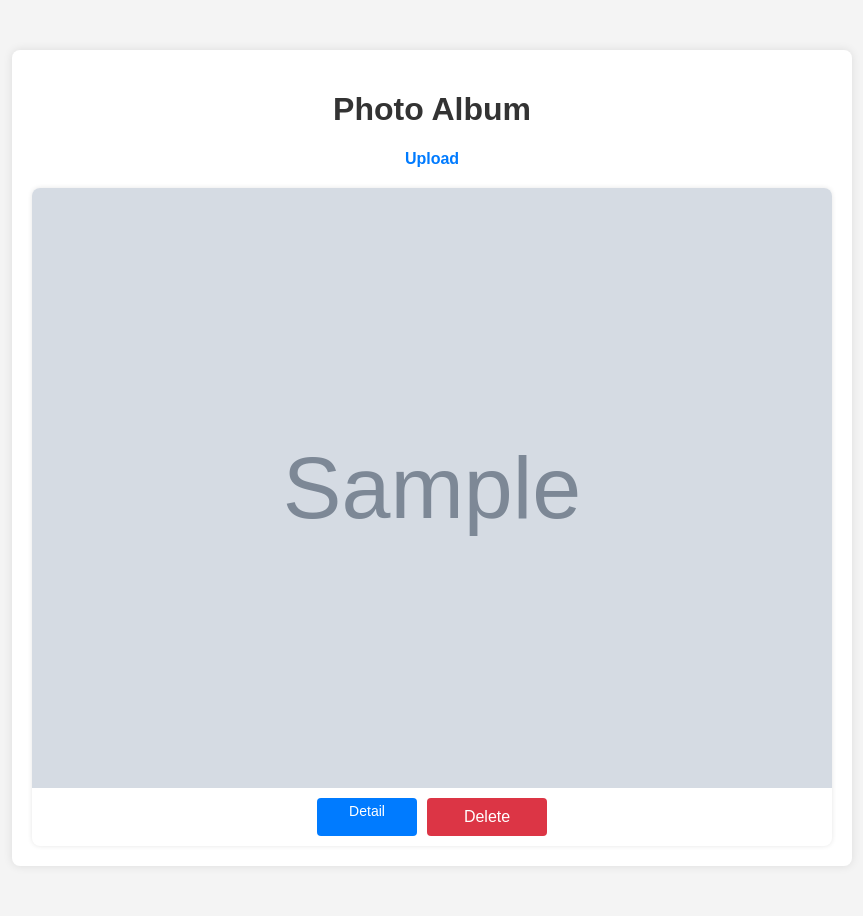
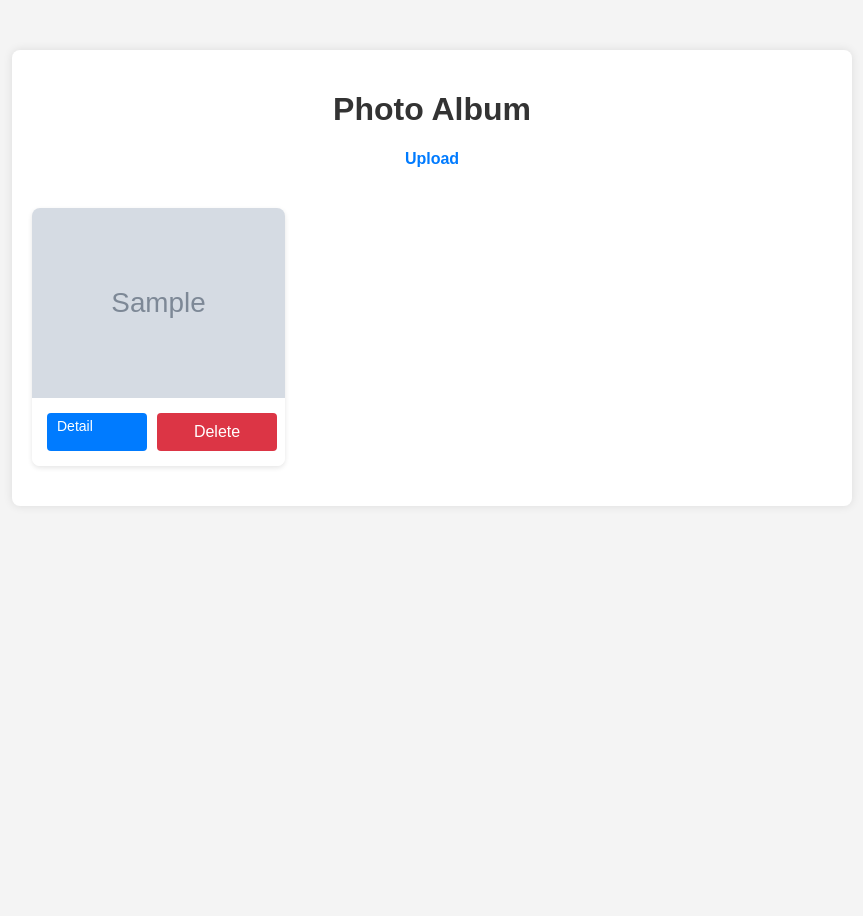
Before and after one commit to arona14/neonumy-test, a Django app: page / in a window 1280 px wide. Shown: the whole page, without its empty margins (208-1071 px from the left). After the commit the page ends 451 px from the top, so only its background shows below. Run offline with Django 4.2, Linux system fonts and the light colour scheme; tables that the repository leaves empty hold one stand-in row (values such as "Sample post"); grey boxes marked "Sample" are stand-in pictures; parts of the project's set-up code (start-up, migrations or seed data) failed here and were passed over.

Commit message:
Fix image size on the list

```diff
--- a/neonumy_album/images/static/images/styles.css
+++ b/neonumy_album/images/static/images/styles.css
@@ -36,31 +36,49 @@ h1 {
 }
 
 .image-list {
-    display: flex;
-    flex-wrap: wrap;
+    display: grid;
+    grid-template-columns: repeat(auto-fill, minmax(250px, 1fr));
     gap: 20px;
+    padding: 20px 0;
 }
 
 .image-item {
-    flex: 1 1 calc(33.333% - 40px);
-    box-shadow: 0 0 5px rgba(0, 0, 0, 0.1);
+    display: flex;
+    flex-direction: column;
+    box-shadow: 0 2px 5px rgba(0, 0, 0, 0.1);
     border-radius: 8px;
     overflow: hidden;
     background-color: #fff;
+    transition: transform 0.2s ease-in-out;
+}
+
+.image-item:hover {
+    transform: translateY(-5px);
+    box-shadow: 0 5px 15px rgba(0, 0, 0, 0.2);
+}
+
+.thumbnail-container {
+    position: relative;
+    width: 100%;
+    padding-top: 75%; /* 4:3 Aspect Ratio */
+    overflow: hidden;
 }
 
 .thumbnail {
+    position: absolute;
+    top: 0;
+    left: 0;
     width: 100%;
-    height: auto;
-    display: block;
+    height: 100%;
+    object-fit: cover;
 }
 
 .actions {
-    padding: 10px;
-    text-align: center;
+    padding: 15px;
     display: flex;
-    justify-content: center;
+    justify-content: space-between;
     gap: 10px;
+    background-color: #fff;
 }
 
 .detail-button, .delete-button {
--- a/neonumy_album/images/templates/images/image_list.html
+++ b/neonumy_album/images/templates/images/image_list.html
@@ -10,7 +10,9 @@
     <div class="image-list">
         {% for image in images %}
             <div class="image-item">
-                <img src="{{ image.image.url }}" alt="{{ image.title }}" class="thumbnail">
+                <div class="thumbnail-container">
+                    <img src="{{ image.image.url }}" alt="{{ image.title }}" class="thumbnail">
+                </div>
                 <div class="actions">
                     <a href="{% url 'image_detail' image.id %}" class="detail-button">Detail</a>
                     <form action="{% url 'delete_image' image.id %}" method="post" class="delete-form">
```
